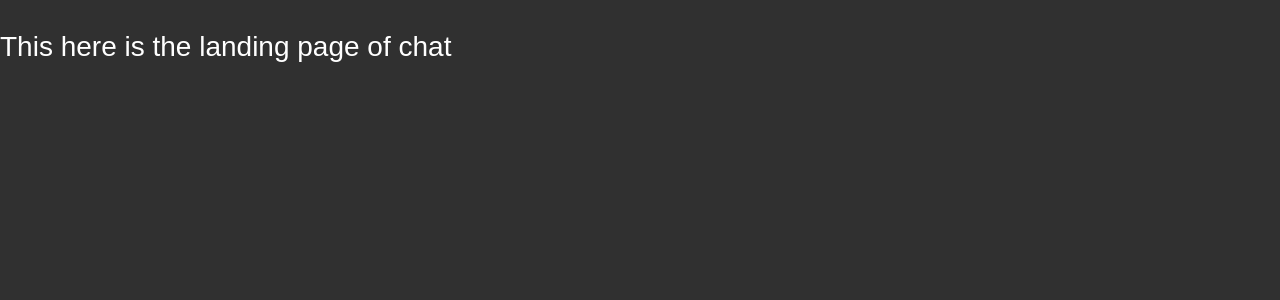
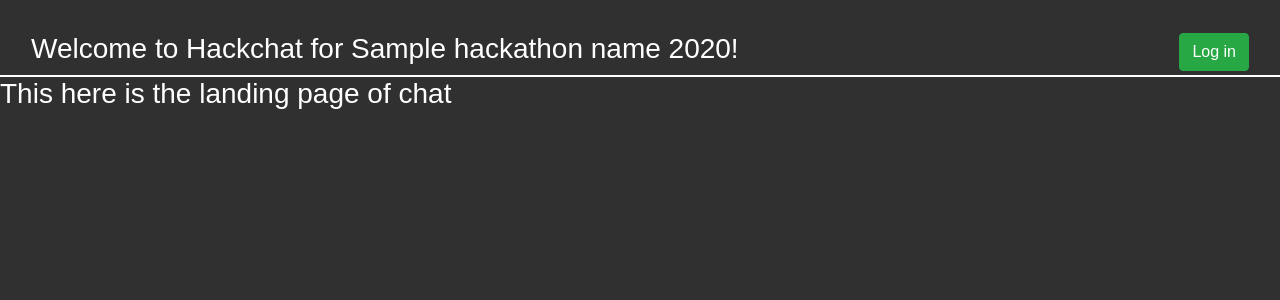
Before and after one commit to reece-berens/hackchat, a Django app: template hackchat/chat/templates/chatIndex.html in a window 1280 px wide. Shown: the top 300 px of the page. Run offline with Django 3.2, Linux system fonts and the light colour scheme; the template is opened without the code that fills it: most values are stand-ins (such as "Sample title", 1, 10 or a date in 2020); parts of the project's set-up code (start-up, migrations or seed data) failed here and were passed over; some libraries are stand-ins or nearby versions.

Commit message:
Add navbar to pages with name and login or logout button

```diff
--- a/hackchat/chat/templates/chatIndex.html
+++ b/hackchat/chat/templates/chatIndex.html
@@ -8,6 +8,9 @@
 </head>
 
 <body>
+	{% block nav_block %}
+        {% include 'navbar.html' %}
+    {% endblock %}
 	<h3>This here is the landing page of chat</h3>
 </body>
 </html>
--- a/hackchat/hackchat/static/css/hackchat.css
+++ b/hackchat/hackchat/static/css/hackchat.css
@@ -42,3 +42,9 @@ a {
 a:hover {
 	color: lightblue;
 }
+
+.navbar {
+	padding-top: .1em;
+	padding-bottom: .1em;
+	border-bottom: 2px solid #fff;
+}
--- a/hackchat/hackchat/templates/index.html
+++ b/hackchat/hackchat/templates/index.html
@@ -8,6 +8,9 @@
 </head>
 
 <body style="text-align: center">
+    {% block nav_block %}
+        {% include 'navbar.html' %}
+    {% endblock %}
 	<h1>Welcome to the chat server for {{ hackathon_name }}!</h1>
     <img src='{% static '/img/logo_scaled.png' %}'>
     <br><br>
--- /dev/null
+++ b/hackchat/hackchat/templates/navbar.html
@@ -0,0 +1,33 @@
+{% load static %}
+
+<nav class="navbar sticky-top">
+	<div class="container-fluid">
+		<ul class="navbar-nav">
+			{% if user.loggedIn %}
+				<li class="nav-item left">
+					<h3>Hello, {{ user.firstName }} {{ user.lastName }}!</h3>
+				</li>
+			{% else %}
+				<li class="nav-item left">
+					<h3>Welcome to Hackchat for {{ hackathon_name }} {{ hackathon_year }}!</h3>
+				</li>
+
+			{% endif %}
+		</ul>
+
+		<ul class="nav navbar-nav ml-auto">
+			{% if user.loggedIn %}
+				<li class="nav-item right">
+					<form class="form-inline" method="post" action="{% url 'account_logout' %}">
+						{% csrf_token %}
+						<button class="btn btn-danger" type="submit">Logout</button>
+					</form>
+				</li>
+			{% else %}
+				<li class="nav-item right">
+					<a href="{% url 'account_login' %}" class="btn btn-success">Log in</a>
+				</li>
+			{% endif %}
+		</ul>
+	</div>
+</nav>
```
Also changed, not shown: hackchat/chat/templates/room.html (+3 -5 lines), hackchat/chat/views.py (+8 -0 lines), hackchat/hackchat/views.py (+8 -0 lines).
